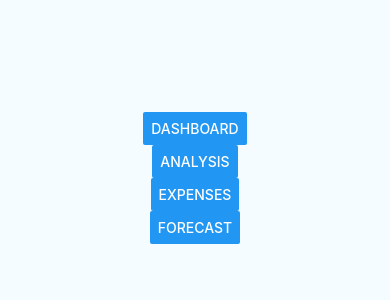
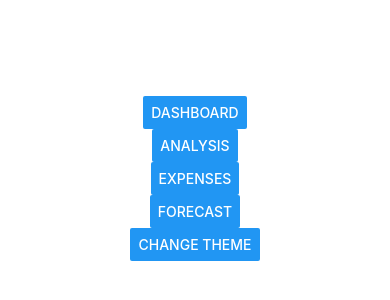
Before and after one commit to tonaldghost/trackr, a React Native app: screen / in a window 390 px wide. Shown: the part 244-544 px from the top of the page. Built offline with nearby package versions, Linux system fonts and the light colour scheme.

Commit message:
td : added themechanger on home app.js

```diff
--- a/App.js
+++ b/App.js
@@ -1,13 +1,18 @@
 import * as React from "react";
-import { Platform, StyleSheet, Text, View } from "react-native";
+import { StyleSheet, View } from "react-native";
 import { themes, ThemeContext } from "./theme/ThemeContext";
+import ThemeButton from "./components/ThemeButton";
 
 import HomePage from "./components/HomePage";
 
-const instructions = Platform.select({
-  ios: `Press Cmd+R to reload,\nCmd+D or shake for dev menu`,
-  android: `Double tap R on your keyboard to reload,\nShake or press menu button for dev menu`
-});
+// get theme provider working and add button to switch between themes.
+// Then add fade in and out of each shadow button (with icon) - switch between sun and moon.
+
+// style buttons and background better - also settle on style
+// that many components actually needed?
+// need sqlite for on device storage? no need for anything more fanciful. decide on that.
+
+// decide on mvp functionality
 
 export default class App extends React.Component {
   state = {
@@ -15,17 +20,19 @@ export default class App extends React.Component {
   };
 
   toggleTheme = () => {
-    this.setState(state => ({
-      theme: state.theme === themes.dark ? themes.light : themes.dark
-    }));
+    this.setState({
+      theme: this.state.theme === themes.dark ? themes.light : themes.dark
+    });
   };
 
   render() {
+    console.log(this.state.theme);
     return (
       <View style={styles.container}>
-        <ThemeContext.Provider value={this.state.theme}>
-          <HomePage />
-        </ThemeContext.Provider>
+        {/* <ThemeContext.Provider value={this.state.theme}> */}
+        <HomePage />
+        {/* </ThemeContext.Provider> */}
+        <ThemeButton toggleTheme={this.toggleTheme} />
       </View>
     );
   }
@@ -36,7 +43,7 @@ const styles = StyleSheet.create({
     flex: 1,
     justifyContent: "center",
     alignItems: "center",
-    backgroundColor: "#F5FCFF"
+    backgroundColor: "#FFFFFF"
   },
   welcome: {
     fontSize: 20,
--- /dev/null
+++ b/components/ThemeButton.js
@@ -0,0 +1,20 @@
+import React from "react";
+import { Button } from "react-native";
+import { ThemeContext } from "../theme/ThemeContext";
+
+export default class ThemeButton extends React.Component {
+  render() {
+    let props = this.props;
+    let theme = this.context;
+
+    return (
+      <Button
+        onPress={this.props.toggleTheme}
+        title="Change Theme"
+        {...props}
+        style={{ backgroundColor: theme.background }}
+      />
+    );
+  }
+}
+ThemeButton.contextType = ThemeContext;
--- /dev/null
+++ b/screens/Dashboard.js
@@ -0,0 +1,5 @@
+import React from "react";
+
+export default function Dashboard() {
+  return <></>;
+}
```
